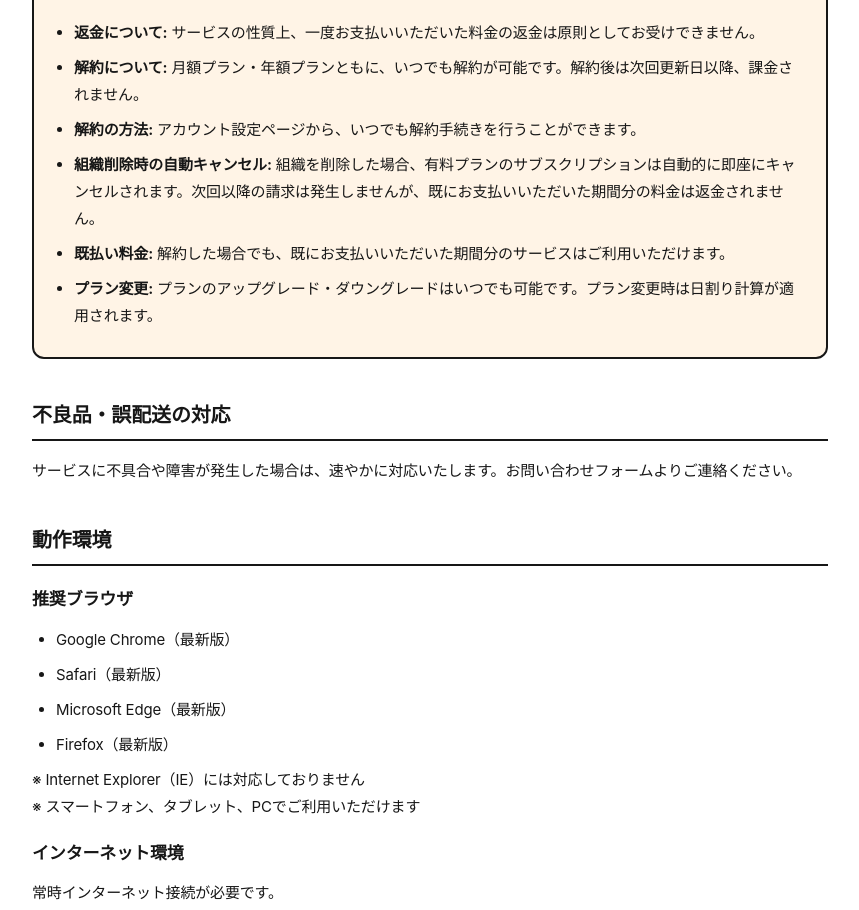
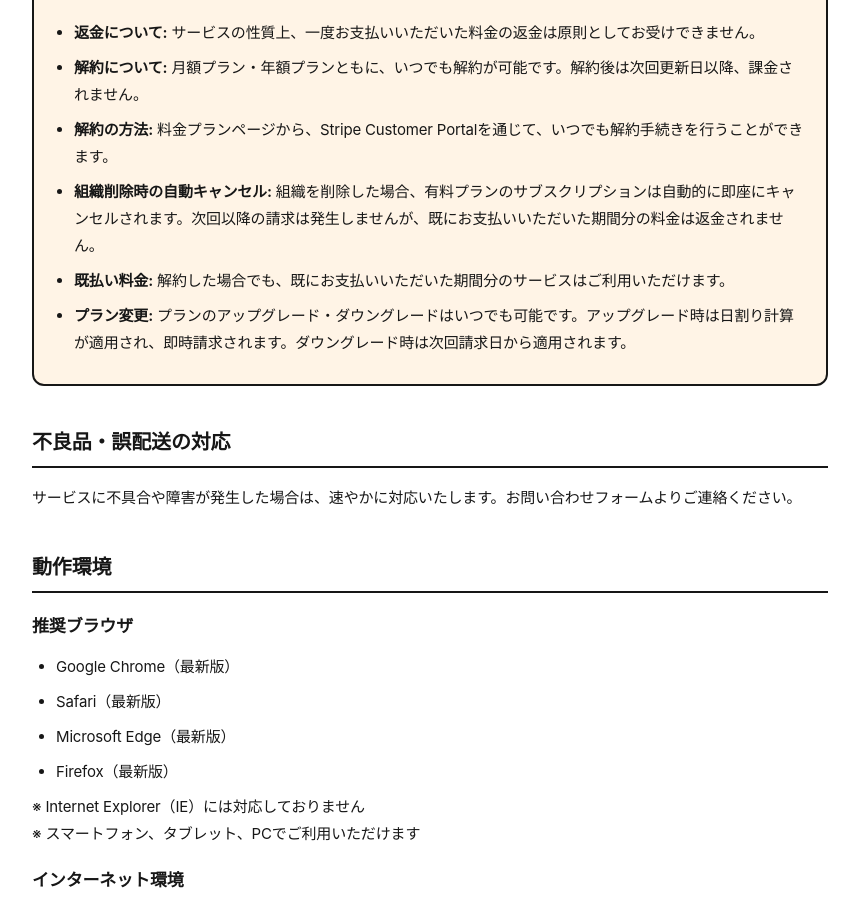
Before and after one commit to uddystyle/judge-app, a SvelteKit app: page /legal in a window 1280 px wide. Shown: the part 2485-3395 px from the top of the page, without its empty margins (210-1069 px from the left). Built offline with nearby package versions, Linux system fonts and the light colour scheme; no server answers.

Commit message:
updated legal documents

```diff
--- a/src/routes/legal/+page.svelte
+++ b/src/routes/legal/+page.svelte
@@ -147,7 +147,7 @@
 					</li>
 					<li>
 						<strong>解約の方法:</strong>
-						アカウント設定ページから、いつでも解約手続きを行うことができます。
+						料金プランページから、Stripe Customer Portalを通じて、いつでも解約手続きを行うことができます。
 					</li>
 					<li>
 						<strong>組織削除時の自動キャンセル:</strong>
@@ -158,7 +158,7 @@
 					</li>
 					<li>
 						<strong>プラン変更:</strong>
-						プランのアップグレード・ダウングレードはいつでも可能です。プラン変更時は日割り計算が適用されます。
+						プランのアップグレード・ダウングレードはいつでも可能です。アップグレード時は日割り計算が適用され、即時請求されます。ダウングレード時は次回請求日から適用されます。
 					</li>
 				</ul>
 			</div>
--- a/src/routes/terms/+page.svelte
+++ b/src/routes/terms/+page.svelte
@@ -147,7 +147,7 @@
 					ユーザーは、いつでもプランを変更することができます。
 				</li>
 				<li>
-					プランのアップグレードは即時反映されます。プランのダウングレードは次回請求日から適用されます。
+					プランのアップグレードは即時反映され、日割り計算により差額が即時請求されます。プランのダウングレードは次回請求日から適用されます。
 				</li>
 				<li>
 					ユーザーは、いつでも有料プランを解約し、無料プランに変更することができます。
```
